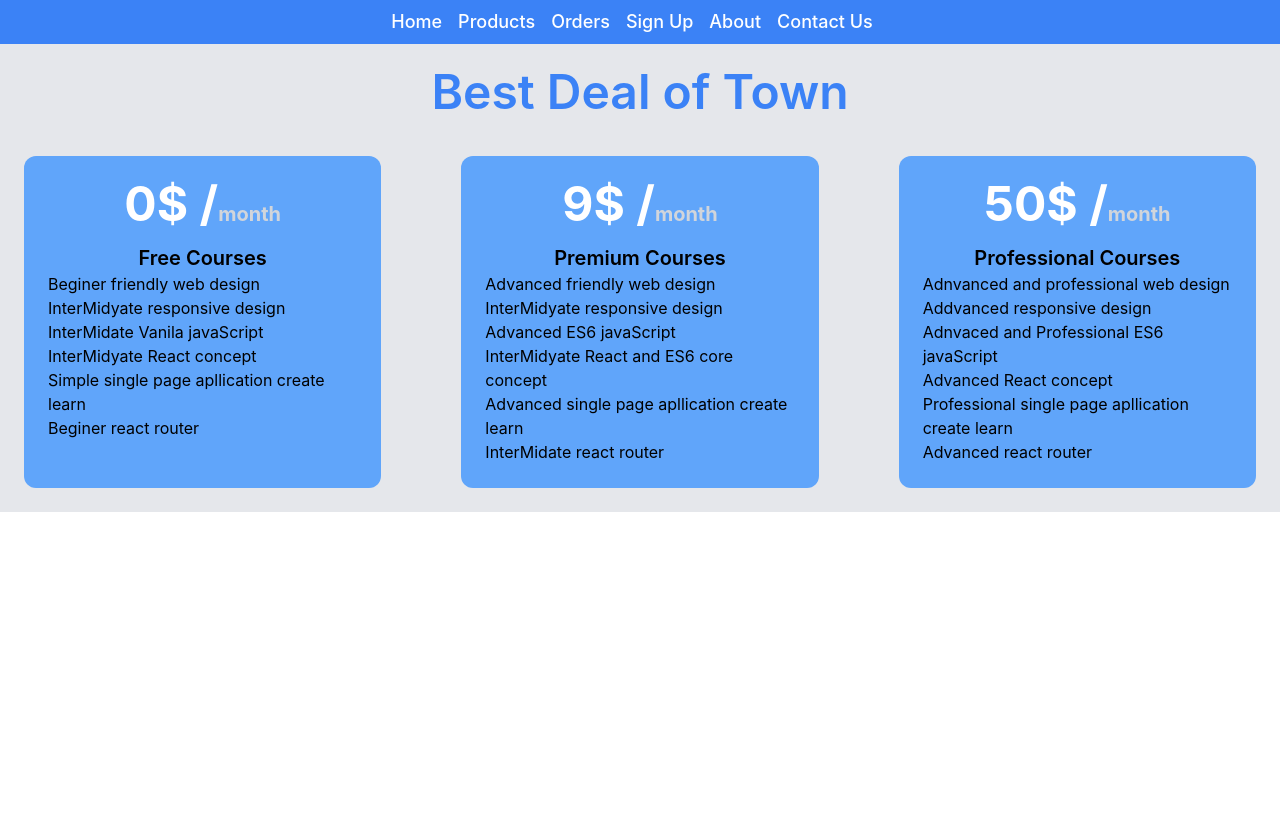
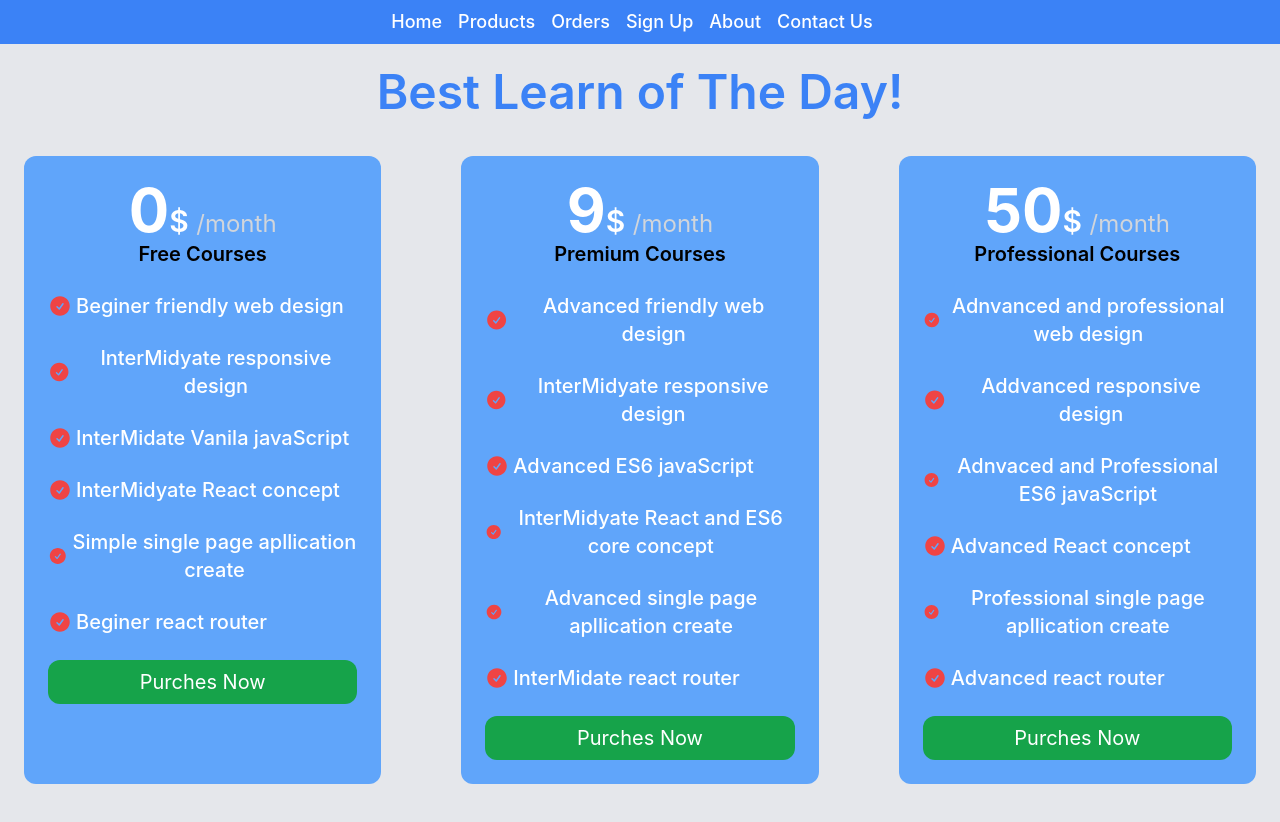
Before and after one commit to developer-mdshakil/reactjs-with-tailwind, a React (Create React App) app: page / in a window 1280 px wide. Shown: the top 822 px of the page. Before the commit the page ends 800 px from the top, so only its background shows below. Built offline with nearby package versions, Linux system fonts and the light colour scheme.

Commit message:
features add and card-button added

```diff
--- a/src/compontents/Choice/Choice.js
+++ b/src/compontents/Choice/Choice.js
@@ -2,18 +2,18 @@ import React from 'react';
 import Features from '../Fetures/Features';
 
 const Choice = ({select}) => {
-    const {price, title,id, feture} = select;
+    const {price, title, fetures} = select;
     return (
         <div className='bg-blue-400 p-6 rounded-xl mr-6 ml-6'>
-            <h2 className='text-5xl font-bold mb-4 text-white'>{price}$ /<span className='text-xl text-gray-300'>month</span></h2>
+            <h3><span className='text-6xl font-bold text-white'>{price}</span><span className='text-3xl font-semibold text-white'>$ </span><span className='text-2xl text-gray-300'>/month</span></h3>
             <span className='text-xl font-semibold text-black'>{title}</span>
-            <ul>
-                {
-                    feture.map(learn => <Features
-                         learn={learn}
-                    ></Features>)
-                }
-            </ul>
+            {
+                fetures.map((feture, idx) => <Features
+                Feture={feture}
+                key={idx}
+                ></Features>)
+            }
+            <button className='bg-green-600 text-white w-full mt-6 py-2 text-xl rounded-xl'>Purches Now</button>
         </div>
     );
 };
--- a/src/compontents/Fetures/Features.js
+++ b/src/compontents/Fetures/Features.js
@@ -1,11 +1,12 @@
 import React from 'react';
+import { CheckCircleIcon } from '@heroicons/react/24/solid'
 
-const Features = ({learn}) => {
-    console.log(learn)
+const Features = ({Feture}) => {
     return (
-        <div className='text-left'>
-            <li>{learn}</li>
-        </div>
+        <div className='flex items-center mt-6'>
+                <CheckCircleIcon className="h-6 w-6 text-red-500" />
+                <p className='text-xl font-medium text-white ml-1'>{Feture}</p>
+            </div>
     );
 };
 
--- a/src/compontents/Pricing/Pricing.js
+++ b/src/compontents/Pricing/Pricing.js
@@ -3,29 +3,29 @@ import Choice from '../Choice/Choice';
 
 const Pricing = () => {
     const pricingOptions = [
-        {id: 21, title: 'Free Courses', price: 0, feture:[
+        {id: 21, title: 'Free Courses', price: 0, fetures:[
             'Beginer friendly web design', 'InterMidyate responsive design',
             'InterMidate Vanila javaScript' , 'InterMidyate React concept',
-            'Simple single page apllication create learn',
+            'Simple single page apllication create',
             'Beginer react router'
         ]},
-        {id: 23, title: 'Premium Courses', price: 9.0, feture:[
+        {id: 23, title: 'Premium Courses', price: 9.0, fetures:[
             'Advanced friendly web design', 'InterMidyate responsive design',
             'Advanced ES6 javaScript' , 'InterMidyate React and ES6 core concept',
-            'Advanced single page apllication create learn',
+            'Advanced single page apllication create',
             'InterMidate react router'
         ]},
-        {id: 25, title: 'Professional Courses', price: 50, feture:[
+        {id: 25, title: 'Professional Courses', price: 50, fetures:[
             'Adnvanced and professional web design', 'Addvanced responsive design',
             'Adnvaced and Professional ES6 javaScript' , 'Advanced React concept',
-            'Professional single page apllication create learn',
+            'Professional single page apllication create',
             'Advanced react router'
         ]},
     ]
     return (
-        <div className='py-6 bg-gray-200'>
-            <h3 className='text-5xl font-semibold text-blue-500'>Best Deal of Town</h3>
-            <div className='grid grid-cols-3 gap-8 mt-10'>
+        <div className='pt-6 pb-20 bg-gray-200'>
+            <h3 className='text-5xl font-semibold text-blue-500'>Best Learn of The Day!</h3>
+            <div className='grid md:grid-cols-3 gap-8 mt-10'>
             {
                 pricingOptions.map(choice => <Choice
                     key={choice.id}
```
